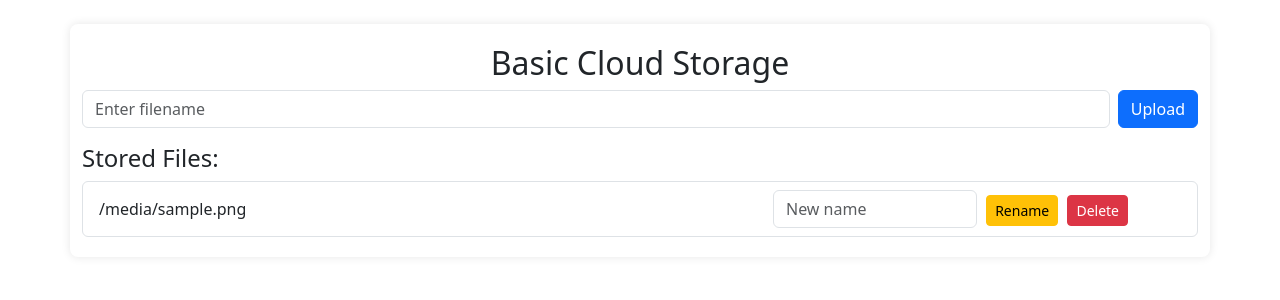
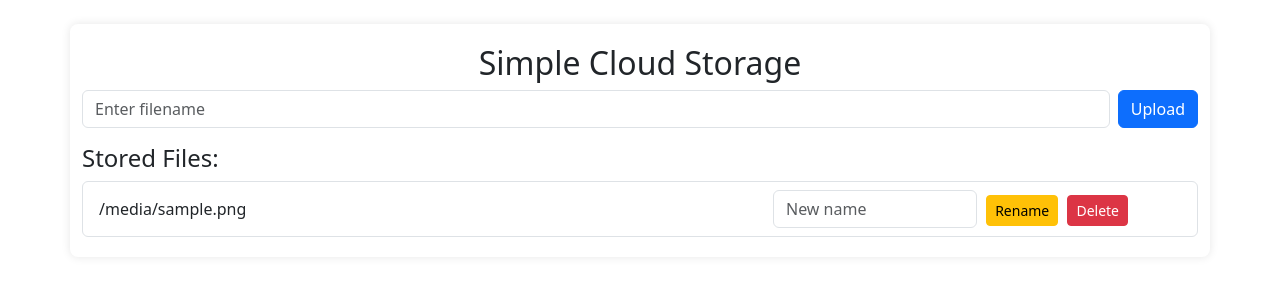
Before and after one commit to kare218/Python-cloud-app, a Flask app: template templates/index.html in a window 1280 px wide. Shown: the top 300 px of the page. Run offline with Flask 3, Linux system fonts and the light colour scheme; the template is opened without the code that fills it: most values are stand-ins (such as "Sample title", 1, 10 or a date in 2020).

Commit message:
Updated app.py

```diff
--- a/templates/index.html
+++ b/templates/index.html
@@ -8,7 +8,7 @@
 </head>
 <body>
     <div class="container mt-4">
-        <h2 class="text-center">Basic Cloud Storage</h2>
+        <h2 class="text-center">Simple Cloud Storage</h2>
 
         <!-- Upload Form -->
         <form action="{{ url_for('upload') }}" method="post" class="mb-3 d-flex">
```
Also changed, not shown: 1 other file.
